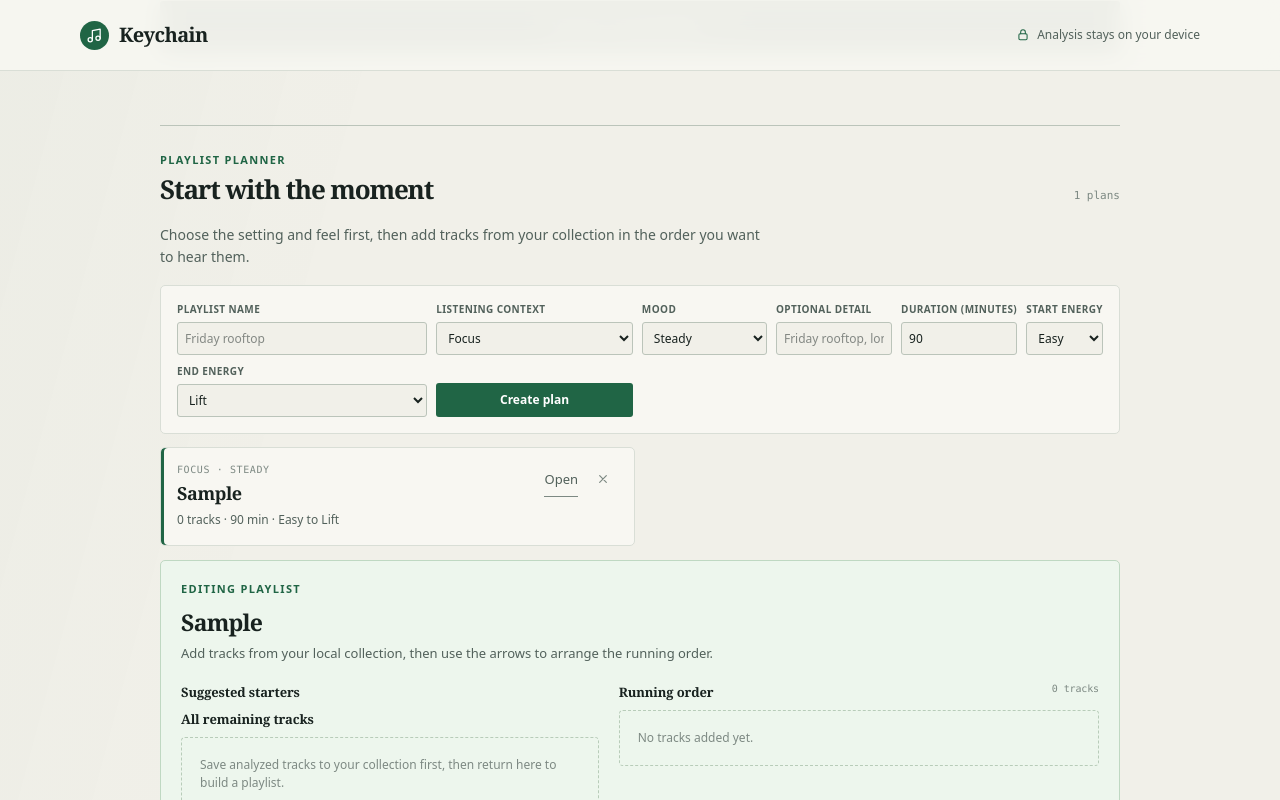
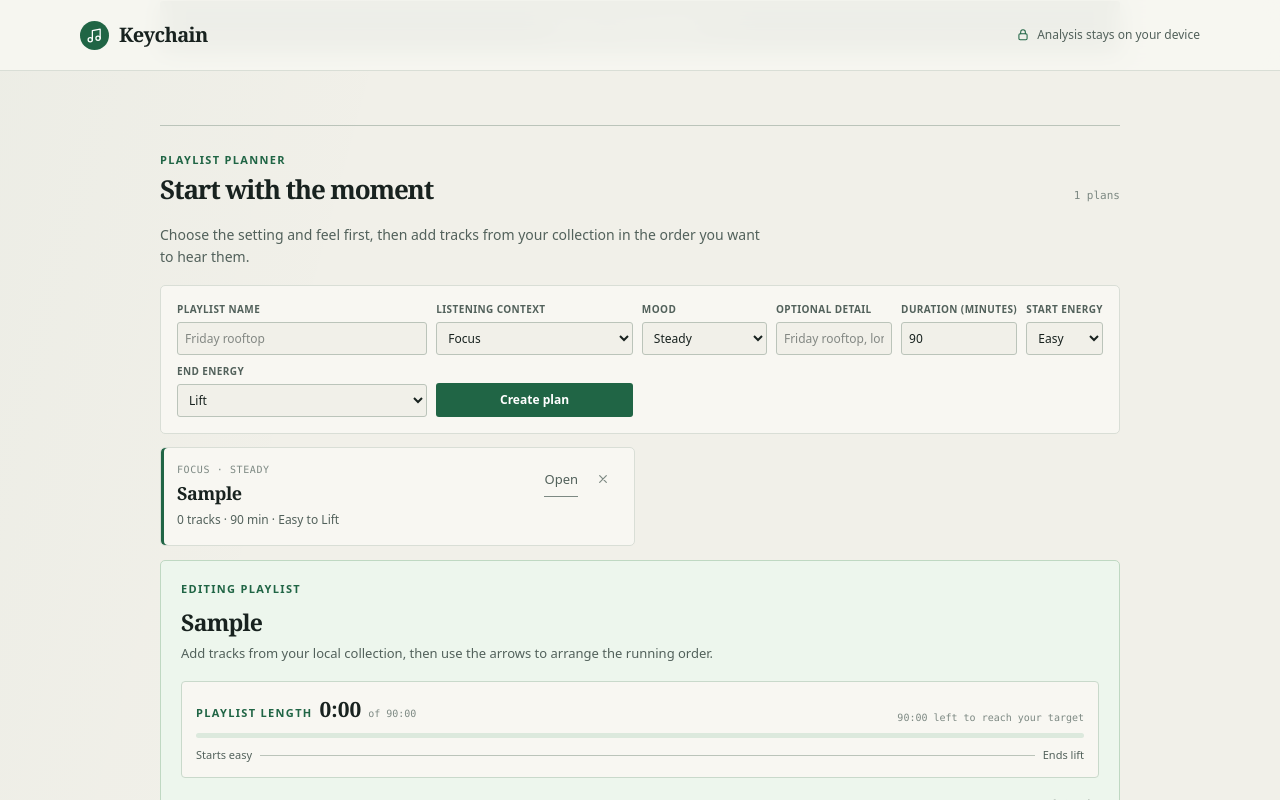
Before and after one commit to jennyy08/Keychain, a Next.js app: page / in a window 1280 px wide. Both pictures are taken after typing "Sample", "Sample" into the empty fields and a click on the button "Create plan". Shown: the part 936-1736 px from the top of the page. Built offline with nearby package versions, Linux system fonts and the light colour scheme.

Commit message:
add playlist duration and pacing progress

```diff
--- a/app/globals.css
+++ b/app/globals.css
@@ -32,6 +32,62 @@
   color: var(--ink-soft);
   font-size: 13px;
   line-height: 1.5;
+}
+.playlist-progress {
+  margin-top: 18px;
+  padding: 13px 14px;
+  border: 1px solid #c9d9cb;
+  border-radius: 4px;
+  background: var(--paper);
+}
+.playlist-progress-heading {
+  display: flex;
+  align-items: end;
+  justify-content: space-between;
+  gap: 16px;
+}
+.playlist-progress-heading > div {
+  display: flex;
+  align-items: baseline;
+  gap: 7px;
+}
+.playlist-progress .section-kicker {
+  margin: 0;
+}
+.playlist-progress strong {
+  color: var(--ink);
+  font: 600 21px var(--font-display);
+}
+.playlist-progress small,
+.playlist-progress-heading p {
+  margin: 0;
+  color: var(--ink-faint);
+  font: 10px var(--font-mono);
+}
+.runtime-meter {
+  height: 5px;
+  margin: 10px 0 9px;
+  overflow: hidden;
+  border-radius: 99px;
+  background: #dce9dd;
+}
+.runtime-meter i {
+  display: block;
+  height: 100%;
+  border-radius: inherit;
+  background: var(--green);
+}
+.playlist-arc {
+  display: flex;
+  align-items: center;
+  gap: 8px;
+  color: var(--ink-soft);
+  font-size: 11px;
+}
+.playlist-arc i {
+  height: 1px;
+  flex: 1;
+  background: var(--line-strong);
 }
 .playlist-editor-grid {
   display: grid;
@@ -231,6 +287,11 @@
   }
   .available-tracks {
     max-height: 220px;
+  }
+  .playlist-progress-heading {
+    align-items: flex-start;
+    flex-direction: column;
+    gap: 4px;
   }
 }
 .playlist-planner {
--- a/components/features/PlaylistPlanner.tsx
+++ b/components/features/PlaylistPlanner.tsx
@@ -108,6 +108,55 @@ function getSuggestions(
         b.score - a.score || a.item.track.fileName.localeCompare(b.item.track.fileName),
     )
     .slice(0, 3);
+}
+
+function formatRuntime(seconds: number) {
+  const minutes = Math.floor(seconds / 60);
+  const remainder = Math.round(seconds % 60);
+  return `${minutes}:${String(remainder).padStart(2, "0")}`;
+}
+
+function PlaylistProgress({
+  project,
+  tracks,
+}: {
+  project: PlaylistProject;
+  tracks: SavedTrack[];
+}) {
+  const duration = tracks.reduce((total, item) => total + item.track.duration, 0);
+  const target = project.duration * 60;
+  const difference = target - duration;
+  const percent = Math.min(100, Math.round((duration / target) * 100));
+  const status =
+    difference > 30
+      ? `${formatRuntime(difference)} left to reach your target`
+      : difference < -30
+        ? `${formatRuntime(Math.abs(difference))} over your target`
+        : "Right on target";
+
+  return (
+    <div
+      className="playlist-progress"
+      aria-label={`Playlist runtime ${formatRuntime(duration)} of ${project.duration} minutes`}
+    >
+      <div className="playlist-progress-heading">
+        <div>
+          <span className="section-kicker">Playlist length</span>
+          <strong>{formatRuntime(duration)}</strong>
+          <small>of {project.duration}:00</small>
+        </div>
+        <p>{status}</p>
+      </div>
+      <div className="runtime-meter" aria-hidden="true">
+        <i style={{ width: `${percent}%` }} />
+      </div>
+      <div className="playlist-arc">
+        <span>Starts {project.startEnergy.toLowerCase()}</span>
+        <i />
+        <span>Ends {project.endEnergy.toLowerCase()}</span>
+      </div>
+    </div>
+  );
 }
 
 export default function PlaylistPlanner({
@@ -284,6 +333,7 @@ export default function PlaylistPlanner({
               running order.
             </p>
           </div>
+          <PlaylistProgress project={activePlaylist} tracks={activeTracks} />
           <div className="playlist-editor-grid">
             <div>
               <h4>{activeTracks.length ? "Recommended next" : "Suggested starters"}</h4>
```
